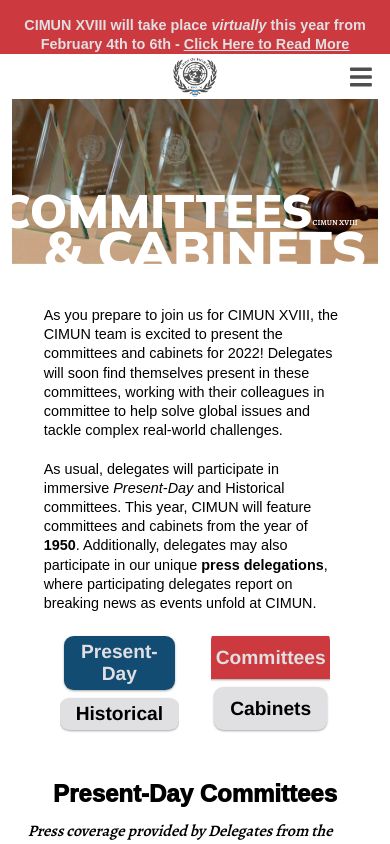
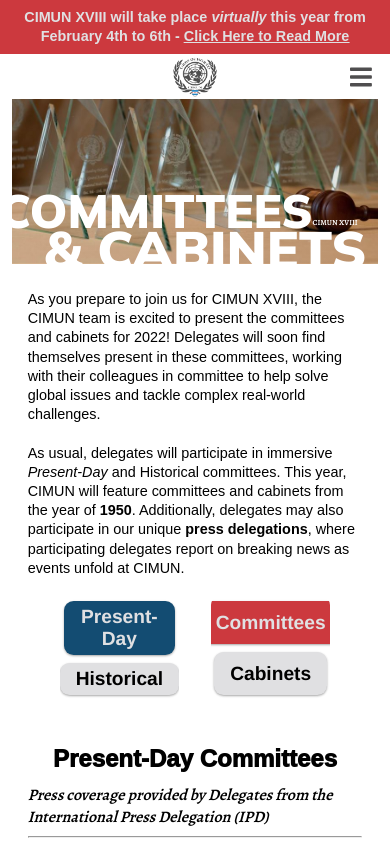
Before and after one commit to Model-UN/cimun-web, a Next.js app: page /committees in a window 390 px wide. Shown: the top 844 px of the page. Built offline with nearby package versions, Linux system fonts and the light colour scheme.

Commit message:
Fix mobile spacing issues

```diff
--- a/components/Announce.tsx
+++ b/components/Announce.tsx
@@ -11,7 +11,8 @@
             color={colors.ltGray}
             weight={600}
             align="center"
-            margins="0.5rem"
+            margins="0 0 0 0"
+            mobMargins="0 0 0 0"
         >
           Want to bring your school to CIMUN XVIII? You're in luck!
           {" - "}
@@ -34,7 +35,8 @@
             color={colors.ltGray}
             weight={600}
             align="center"
-            margins="0.5rem"
+            margins="0.5rem 0 0.5rem 0"
+            mobMargins="0.5rem 0 0.5rem 0"
         >
           CIMUN XVIII will take place <em>virtually</em> this year from February 4th to 6th
           {" - "}
--- a/components/infoColumns/letter.element.tsx
+++ b/components/infoColumns/letter.element.tsx
@@ -11,7 +11,7 @@
       <CardWrapper flex="1" margins="1rem 15% 0 15%" pad="auto">
         <MaterialCard column noAnimate>
           <Title margins="1rem 0 0 6rem" line={0.9}>From the Desk of the Secretary-General</Title>
-          <Body margins="2rem 6rem 2rem 6rem" size="1.1rem" line={1.4} align={"justify"}>
+          <Body margins="2rem 6rem 2rem 6rem" mobMargins="1rem 1rem 0 1rem" size="1.1rem" line={1.4} align={"justify"}>
             <em><strong>Delegates, Faculty, and Distinguished Guests:</strong></em>
             <br/><br/>
             It is our distinct pleasure to welcome you to the <strong> eighteenth annual
--- a/components/stepped-form/index.tsx
+++ b/components/stepped-form/index.tsx
@@ -415,11 +415,11 @@
 
     return (
       <>
-        <div style={{ marginBottom: description ? "-30px" : "0px" }}>
+        <div style={{ marginBottom: description ? "-12px" : "0px" }}>
           <Body>{content}</Body>
         </div>
         {description && (
-          <Body size="14px" styling="italic" margins="12.5px 0 20px 0">
+          <Body size="14px" styling="italic" margins="12.5px 0 20px 0" mobMargins="12.5px 0 20px 0">
             {description}
           </Body>
         )}
--- a/styles/typography.ts
+++ b/styles/typography.ts
@@ -86,7 +86,7 @@
   ${(props) =>
           props.mobMargins
                   ? breakpoints("margin", "", [{ 1000: props.mobMargins }])
-                  : breakpoints("margin", "", [{ 1000: "1rem 1rem 0 1rem" }])}
+                  : breakpoints("margin", "", [{ 1000: "0 0 0 0" }])}
   color: ${(props: TextType) => (props.color ? props.color : "black")};
   font-size: ${(props: TextType) => (props.size ? props.size : "1.2rem")};
   ${breakpoints("font-size", "", [{ 1000: ".9rem" }])};
```
